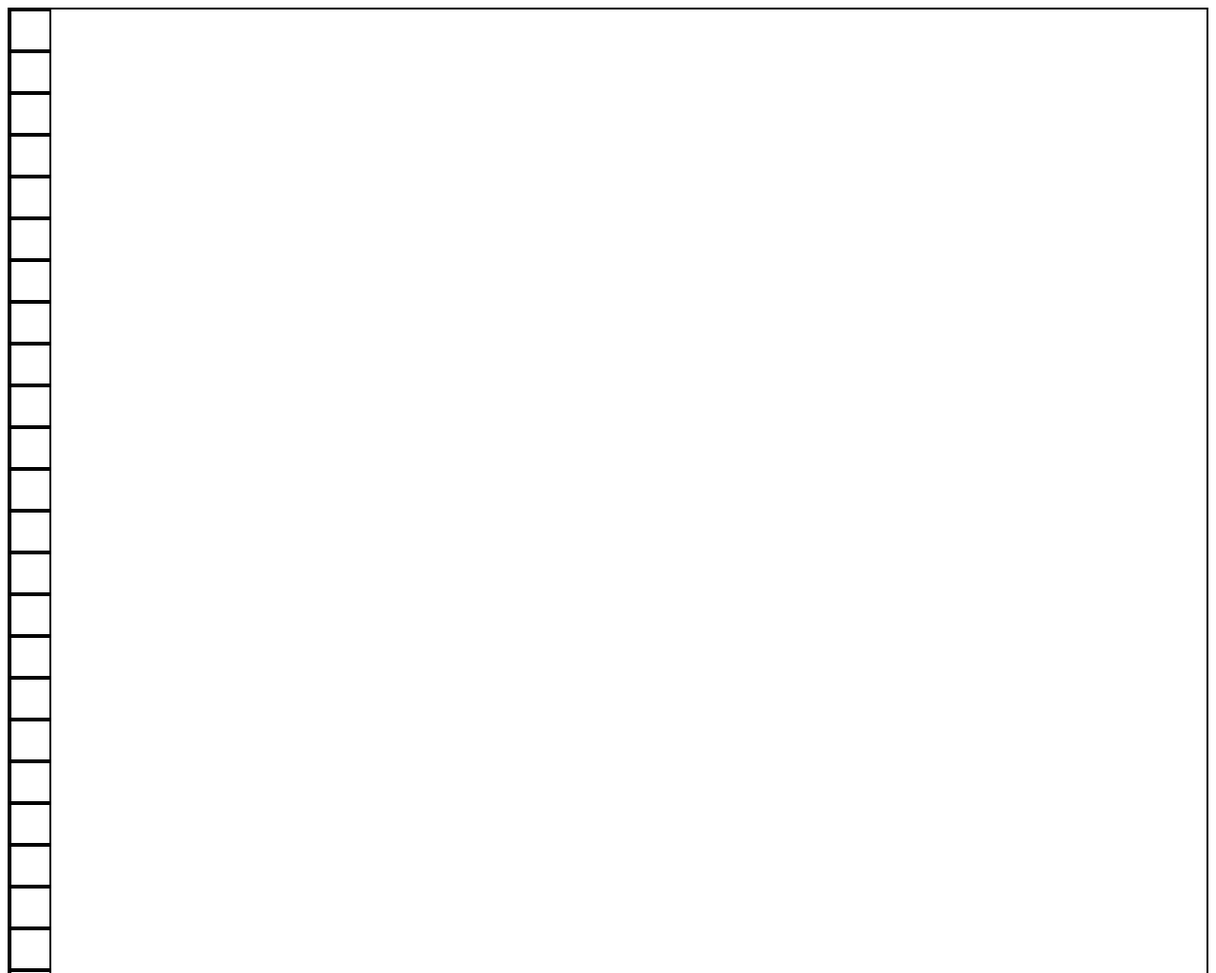
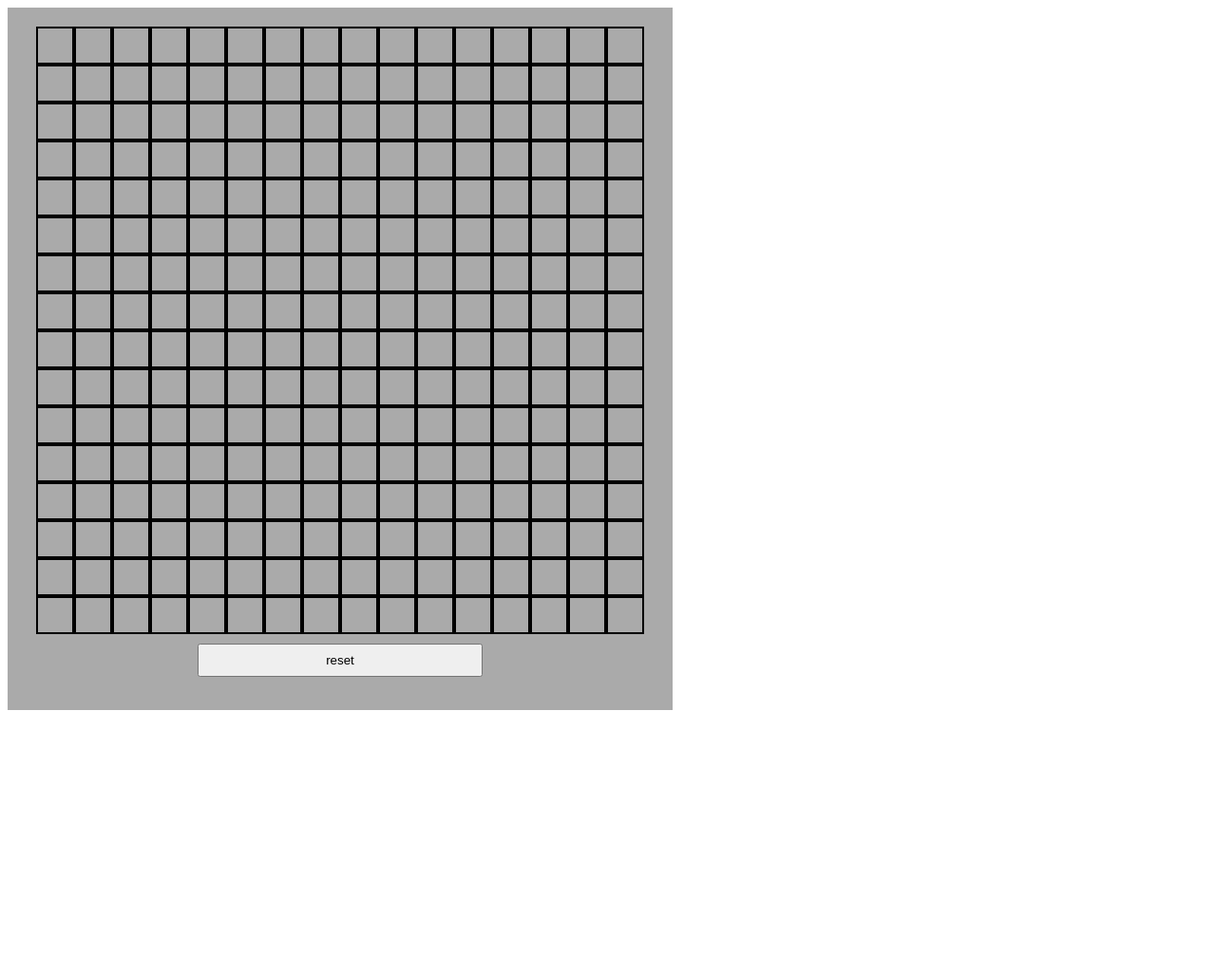
Before and after one commit to FilipTarajko/etch-a-sketch, a plain HTML site: page index.html in a window 1280 px wide. Shown: the top 1025 px of the page at 95% size. After the commit the page ends 800 px from the top, so only its background shows below. Drawn offline with Linux system fonts and the light colour scheme.

Commit message:
add basic functionality and reset button

```diff
--- a/index.html
+++ b/index.html
@@ -7,7 +7,10 @@
 		<link rel="stylesheet" href="styles.css">
     </head>
     <body>
-        <div id='content'></div>
+        <div id='mainContainer'>
+            <div id='content'></div>
+            <button id='reset'>reset</button>
+        </div>
         <script src='script.js'></script>
     </body>
 </html>
--- a/script.js
+++ b/script.js
@@ -1,10 +1,32 @@
 const content = document.querySelector('#content');
+const button = document.querySelector('#reset');
 
-for(i=0;i<16;i++)
-{
-    for(j=0;j<16;j++){
-        let square = document.createElement('div');
-        square.classList.add('square')
-        content.appendChild(square);
+function paint(e){
+    e.target.classList.add('painted');
+}
+
+function resetBoard(){
+    squares.forEach((square)=>
+    {
+        square.classList.remove('painted');
+    })
+}
+
+function newBoard(n){
+    for(i=0;i<n;i++)
+    {
+        for(j=0;j<n;j++){
+            let square = document.createElement('div');
+            square.classList.add('square')
+            content.appendChild(square);
+        }
     }
 }
+
+newBoard(16);
+squares = document.querySelectorAll('.square')
+squares.forEach((square)=>{
+    square.addEventListener('mouseover', paint);
+});
+
+button.addEventListener('click', resetBoard);
--- a/styles.css
+++ b/styles.css
@@ -1,11 +1,33 @@
 #content{
-    border: 2px solid rgb(0, 0, 0);
-    min-height: 40px;
-    min-width: 40px;
+    height: 640px;
+    width: 640px;
+    display: grid;
+    grid-template-columns: repeat(16, 40px);
+    margin: auto;
+    padding-top: 20px;
 }
 
 .square{
     border: 2px solid rgb(0, 0, 0);
-    height: 40px;
-    width: 40px;
+    height: 36px;
+    width: 36px;
 }
+
+.painted{
+    background-color:rgb(0, 0, 0);
+}
+
+#reset{
+    width: 300px;
+    height: 35px;
+    display: block;
+    margin-top: 10px;
+    margin-left: auto;
+    margin-right: auto;
+}
+
+#mainContainer{
+    width: 700px;
+    height: 740px;
+    background-color: rgb(170, 170, 170);
+}
```
